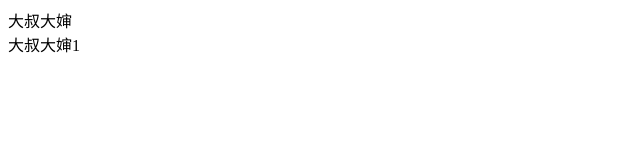
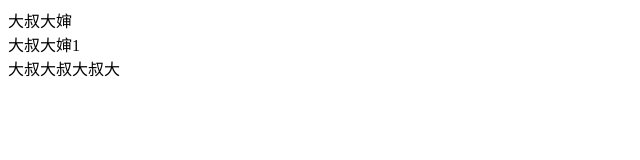
Before and after one commit to sxdgit11/git-demo, a plain HTML site: page index.html in a window 1280 px wide. Shown: the whole page, without its empty margins (0-640 px from the left). Drawn offline with Linux system fonts and the light colour scheme.

Commit message:
分支2修改

```diff
--- a/index.html
+++ b/index.html
@@ -9,5 +9,6 @@
 <body>
     <div>大叔大婶</div>
     <div>大叔大婶1</div>
+    <div>大叔大叔大叔大</div>
 </body>
 </html>
```
